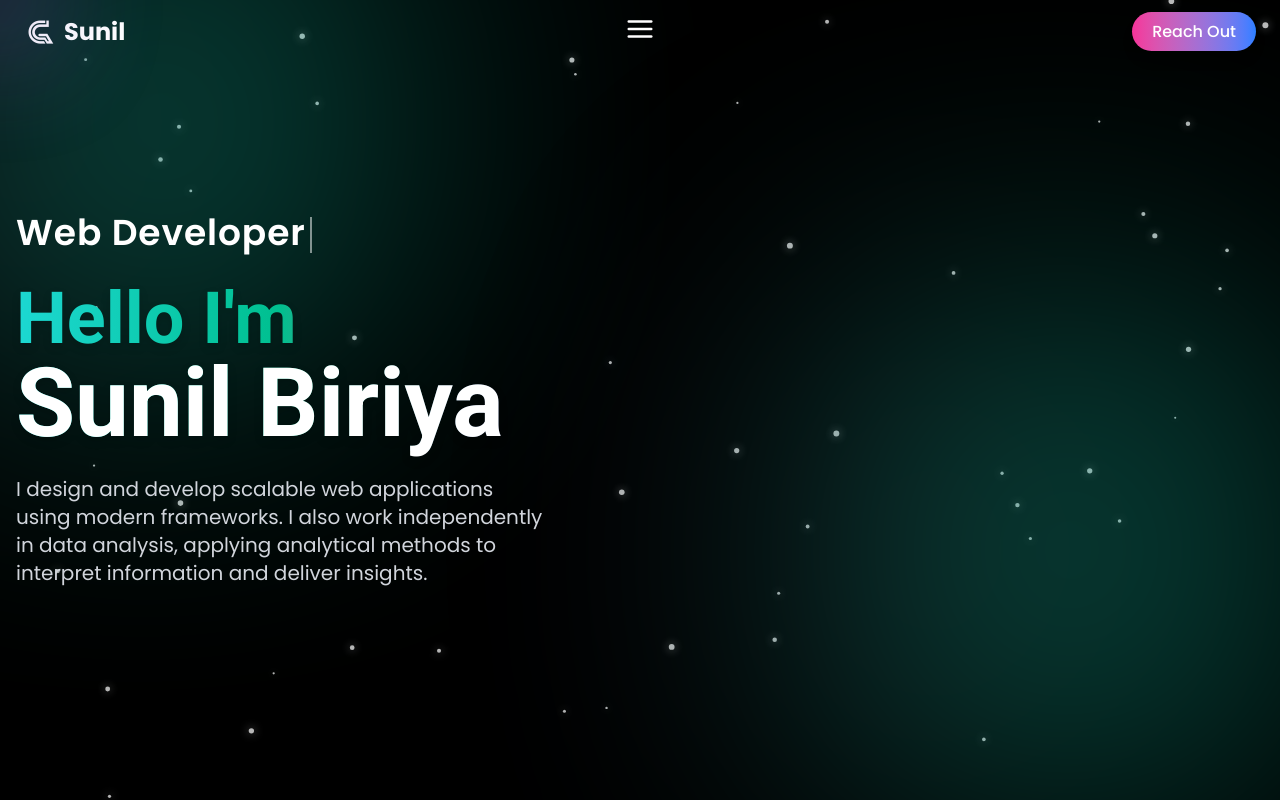
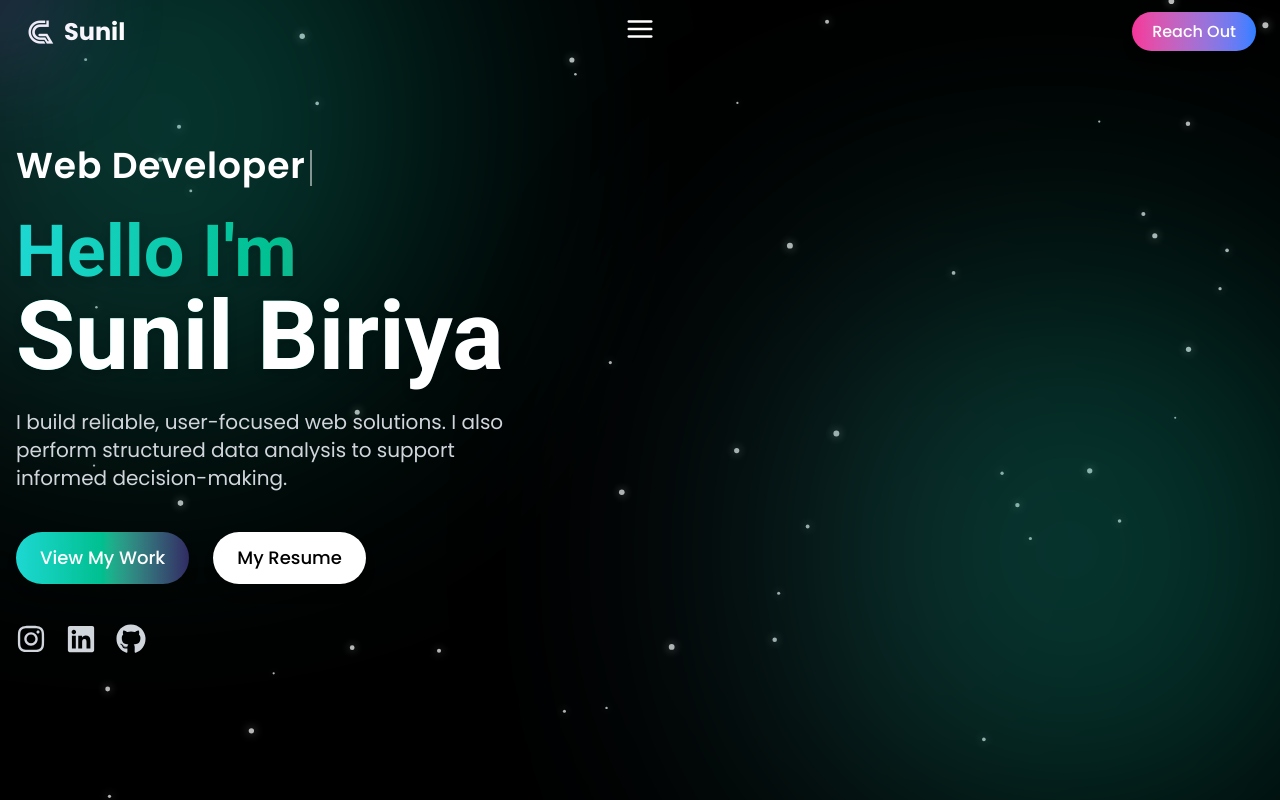
Before and after one commit to s3ldc/Portfolio-Website-Main, a React (Vite) app: page / in a window 1280 px wide. Shown: the top 800 px of the page. Built offline with nearby package versions, Linux system fonts and the light colour scheme.

Commit message:
added 2 buttons for resume and project section and also added social links

```diff
--- a/src/sections/Home.jsx
+++ b/src/sections/Home.jsx
@@ -1,9 +1,39 @@
 import { useState, useMemo, useEffect } from "react";
 import ParticlesBackground from "../components/ParticlesBackground";
 import { motion } from "framer-motion";
+import { FaGithub, FaInstagram, FaLinkedin } from "react-icons/fa";
+
+const socials = [
+  {
+    Icon: FaInstagram,
+    label: "Instagram",
+    link: "https://www.instagram.com/s3l__dc?igsh=b210ZnkzY21jY3lk",
+  },
+  {
+    Icon: FaLinkedin,
+    label: "LinkedIn",
+    link: "https://www.linkedin.com/in/sunil-biriya/",
+  },
+  { Icon: FaGithub,
+    label: "GitHub",
+    link: "https://github.com/s3ldc"
+  },
+];
+
+const glowVariants = {
+  initial: { scale: 1, y: 0, filter: "drop-shadow(0 0 0 rgba(0,0,0,0))" },
+  hover: {
+    scale: 1.2,
+    y: -3,
+    filter:
+      "drop-shadow(0 0 8px rgba(13, 88, 204, 0.9)) drop-shadow(0 0 18px rgba(16,185,129,0.8))",
+    transition: { type: "spring", stiffness: 300, damping: 15 },
+  },
+  tap: { scale: 0.95, y: 0, transition: { duration: 0.08 } },
+};
 
 export default function Home() {
-  const roles = useMemo(() => ["Web Developer", "Data Analyst"]);
+  const roles = useMemo(() => ["Web Developer", "Data Analyst",],[]);
 
   const [index, setIndex] = useState(0);
   const [subIndex, setSubIndex] = useState(0);
@@ -78,13 +108,13 @@
               ></span>
             </motion.div>
 
-            <motion.h1 className="text-4xl sm:text-5xl md:text-6xl lg:text-7xl font-bold text-transparent bg-clip-text
+            <motion.h1
+              className="text-4xl sm:text-5xl md:text-6xl lg:text-7xl font-bold text-transparent bg-clip-text
             bg-gradient-to-r from-[#1cd8d2] via-[#00bf8f] to-[#302b63] drop-shadow-lg"
-            initial={{opacity:0, y:40}}
-            animate={{opacity:1, y:0}}
-            transition={{duration:1}}
+              initial={{ opacity: 0, y: 40 }}
+              animate={{ opacity: 1, y: 0 }}
+              transition={{ duration: 1 }}
             >
-
               Hello I'm
               <br />
               <span className="text-white font-bold text-5xl sm:text-6xl md:text-7xl lg:text-8xl lg:whitespace-nowrap">
@@ -92,13 +122,58 @@
               </span>
             </motion.h1>
 
-            <motion.p className="mt-6 text-base sm:text-lg md:text-xl text-gray-300 max-w-2xl mx-auto lg:mx-0"
-            initial={{opacity: 0, y: 20}}
-            animate={{opacity: 1, y:0}}
-            transition={{delay: 0.4, duration:0.8}}
+            <motion.p
+              className="mt-6 text-base sm:text-lg md:text-xl text-gray-300 max-w-2xl mx-auto lg:mx-0"
+              initial={{ opacity: 0, y: 20 }}
+              animate={{ opacity: 1, y: 0 }}
+              transition={{ delay: 0.4, duration: 0.8 }}
             >
-              I design and develop scalable web applications using modern frameworks. I also work independently in data analysis, applying analytical methods to interpret information and deliver insights.
+              I build reliable, user-focused web solutions. I also perform
+              structured data analysis to support informed decision-making.
             </motion.p>
+
+            <motion.div
+              className="mt-10 flex flex-wrap items-center justify-center lg:justify-start gap-6 "
+              initial={{ opacity: 0 }}
+              animate={{ opacity: 1 }}
+              transition={{ delay: 0.8, duration: 0.8 }}
+            >
+              <a
+                href="#projects"
+                className="px-6 py-3 rounded-full font-medium text-lg text-white
+              bg-gradient-to-r from-[#1cd8d2] via-[#00bf8f] to-[#302b63]
+              shadow-lg hover:scale-105 transition-all"
+              >
+                View My Work
+              </a>
+
+              <a
+                href="/Resume.pdf"
+                download
+                className="px-6 py-3 rounded-full text-lg font-medium text-black bg-white hover:bg-gray-200 shadow-lg hover:scale-105 transition-all"
+              >
+                My Resume
+              </a>
+            </motion.div>
+
+            <div className="mt-10 flex gap-5 text-2xl md:text-3xl justify-center lg:justify-start">
+              {socials.map(({ Icon, label, link }) => (
+                <motion.a
+                  href={link}
+                  key={label}
+                  target="_blank"
+                  aria-label={label}
+                  rel="noopener noreferrer"
+                  variants={glowVariants}
+                  initial="initial"
+                  whileHover="hover"
+                  whileTap="tap"
+                  className="text-gray-300"
+                >
+                  <Icon />
+                </motion.a>
+              ))}
+            </div>
           </div>
         </div>
       </div>
```
Also changed, not shown: 1 other file (tests, documents, lock files or other folders).
